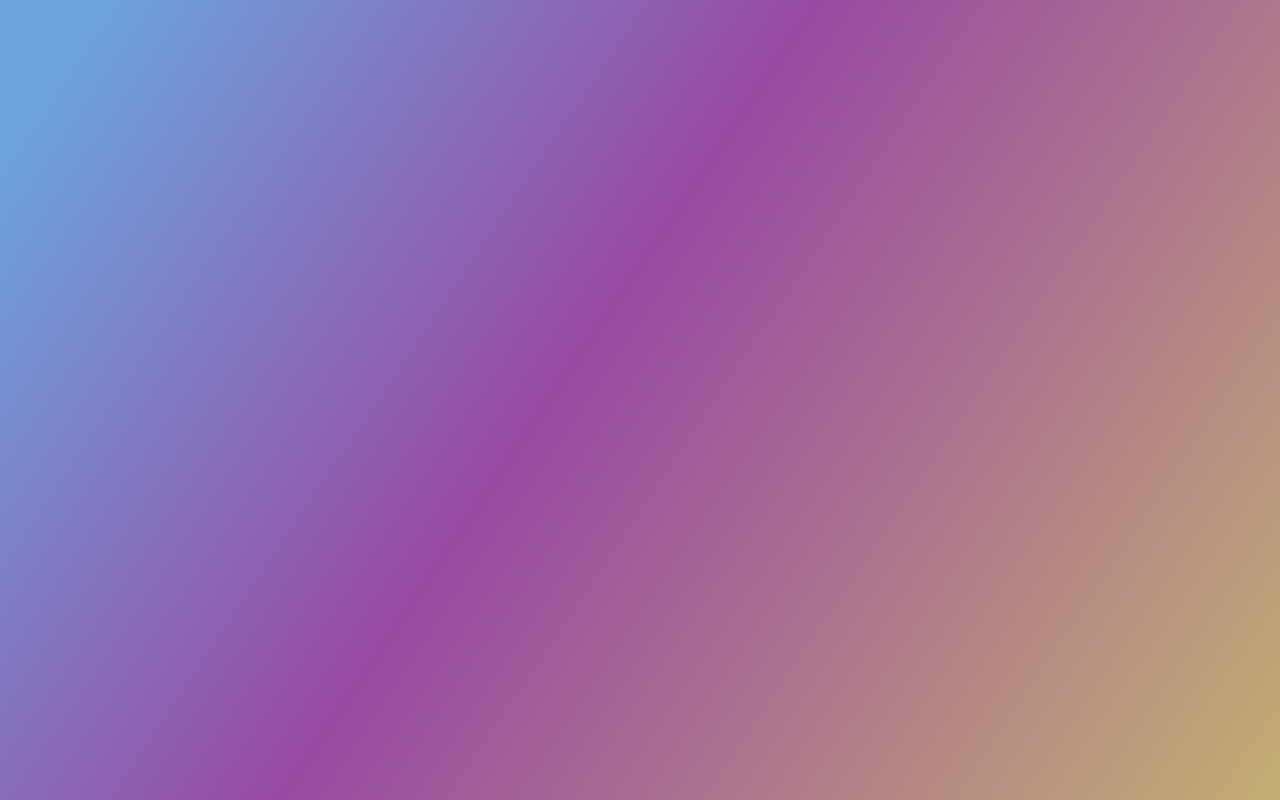
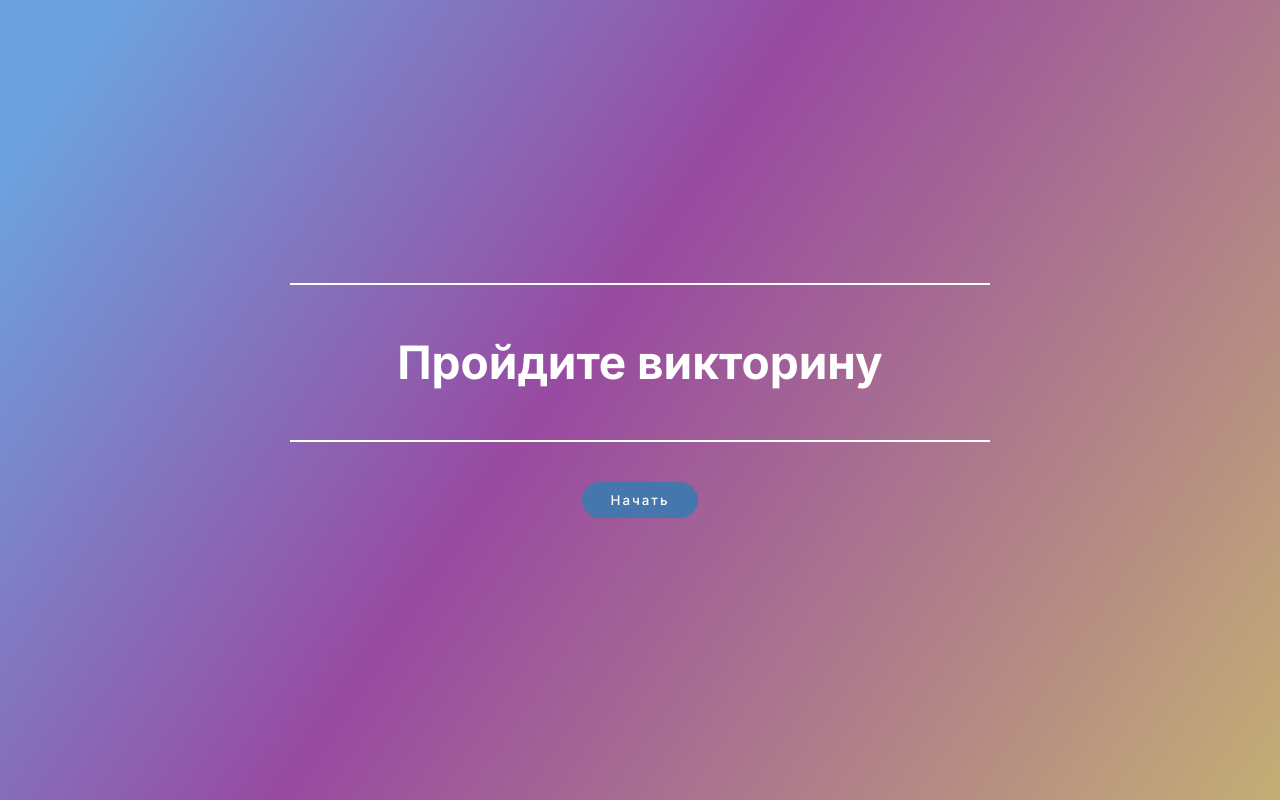
Before and after one commit to frondendAlex/quiz, a PHP site: page / in a window 1280 px wide. Run offline with PHP 8.4, Linux system fonts and the light colour scheme.

Commit message:
Стартовая станица

```diff
--- a/css/style.css
+++ b/css/style.css
@@ -9,10 +9,8 @@ body {
   font-weight: 400;
   font-size: 16px;
   line-height: 20px;
-  /* background-color: #bbbbbb; */
   margin: 0;
   padding: 0;
-  /* background: url(../image/bg-quiz.jpg) center / cover no-repeat; */
 }
 
 .app {
@@ -20,9 +18,36 @@ body {
 }
 
 .start {
+  color: #fff;
   width: 100%;
   min-height: 100vh;
   background: linear-gradient(124deg, rgba(108, 163, 223, 1) 6%, rgb(152 74 161) 45%, rgba(209, 203, 103, 1) 116%);
+
+  display: flex;
+  flex-direction: column;
+  align-items: center;
+  justify-content: center;
+}
+.start__wrap {
+  width: 100%;
+  max-width: 700px;
+  border-top: 2px solid #fff;
+  border-bottom: 2px solid #fff;
+  padding: 50px 0;
+  margin: 0 0 40px 0;
+  text-align: center;
+}
+.start__title {
+  font-size: 46px;
+  line-height: 55px;
+}
+.start__btn {
+  background-color: #4577ad;
+  padding: 10px 28px;
+  border-radius: 20px;
+  color: #fff;
+  font-weight: 500;
+  letter-spacing: 2px;
 }
 
 .quiz {
--- a/index.php
+++ b/index.php
@@ -21,7 +21,10 @@
     <div class="app" id="app">
 
         <div class="start">
-
+            <div class="start__wrap">
+                <h1 class="start__title">Пройдите викторину</h1>
+            </div>
+            <button class="start__btn" type="button" arial-label="Начать квиз">Начать</button>
         </div>
 
         <div class="quiz" style="display: none;">
```
